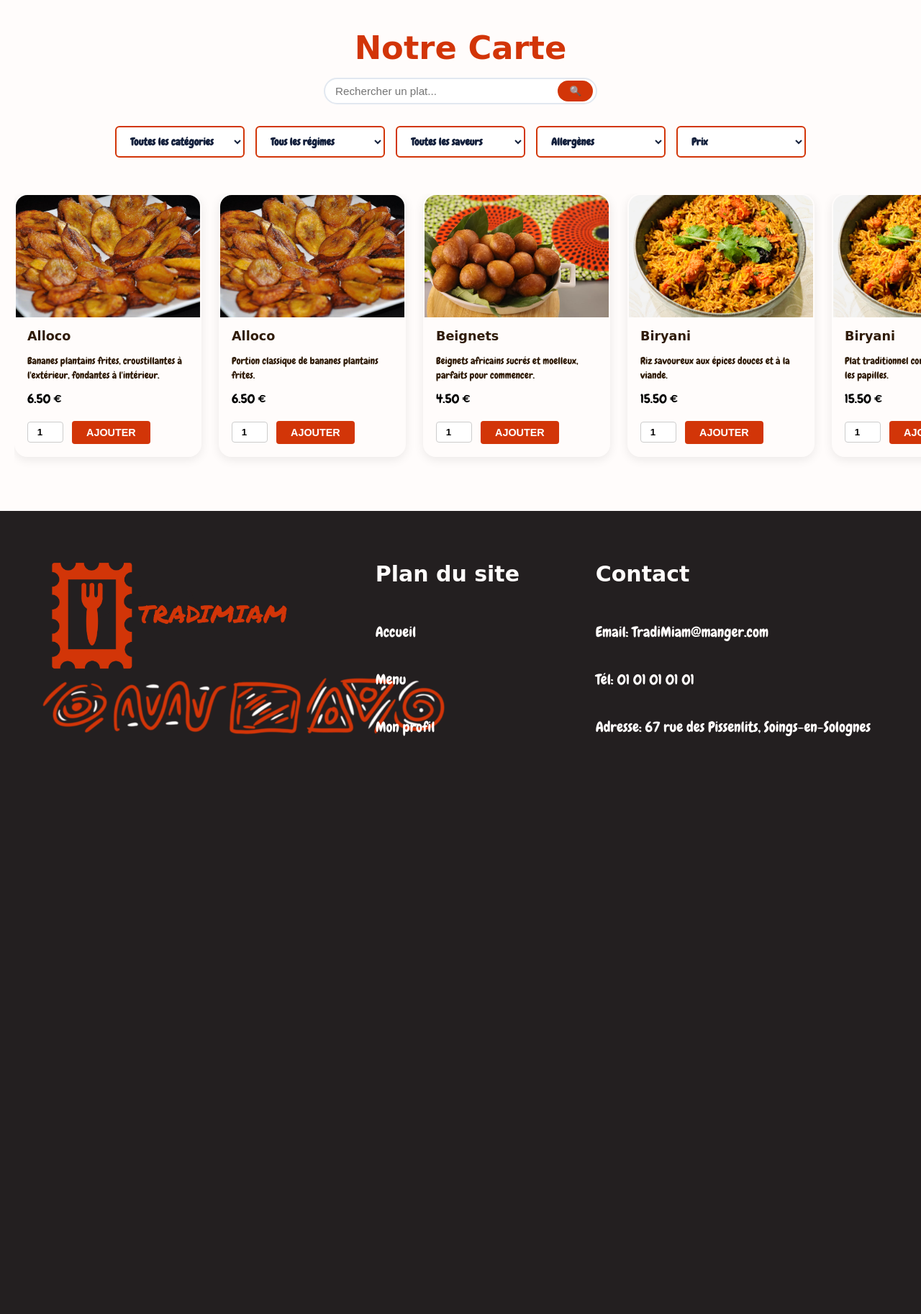
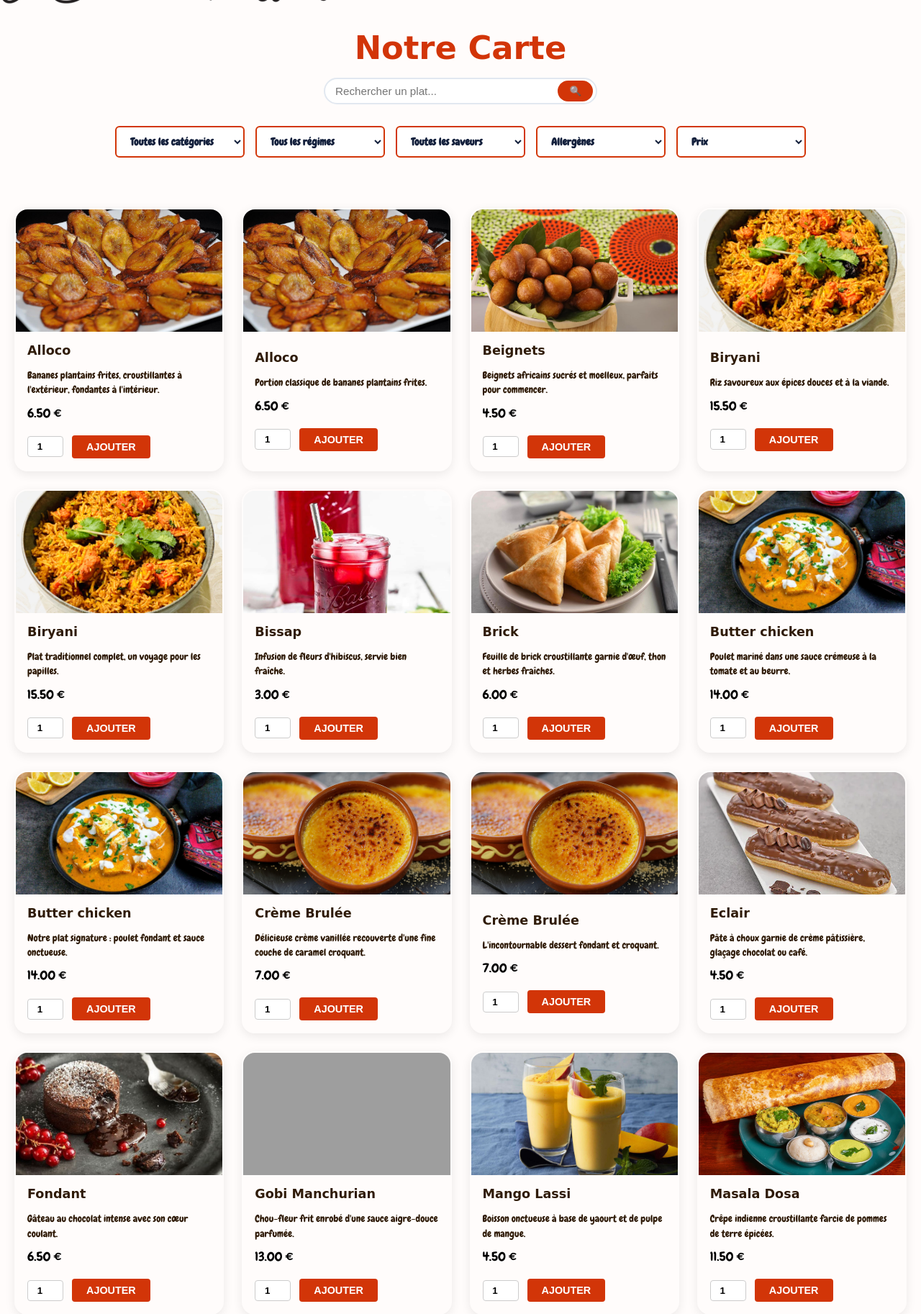
Before and after one commit to Alvivaldi/YumlandMEF1-E, a PHP site: page /carte.php in a window 1280 px wide. Shown: the part 238-2064 px from the top of the page at 72% size. Before the commit the page ends 1261 px from the top, so only its background shows below. Run offline with PHP 8.4, Linux system fonts and the light colour scheme; some web fonts are replaced; grey boxes are pictures that could not be loaded.

Commit message:
modif carte

```diff
--- a/css/carte.css
+++ b/css/carte.css
@@ -115,29 +115,27 @@ h1, h2, h3 {
 
 
 .grille-plats-dynamique {
-    display: flex;
-    flex-direction: row;
 
-    align-items: stretch;
+    display: grid;
 
-    gap: 24px;
+    grid-template-columns:
+        repeat(auto-fit, minmax(260px, 1fr));
 
-    overflow-x: auto;
+    gap: 25px;
 
-    overflow-y: hidden;
+    width: 100%;
 
-    scroll-behavior: smooth;
+    max-width: 1400px;
 
-    width: max-content;
+    margin: auto;
 
-    padding-bottom: 15px;
+    padding: 20px 0;
 }
 
 /* LA BOX HORIZONTALE UNIQUE IDENTIQUE À VOTRE DESIGN INITIAL */
 .grille-plats-dynamique .box1 {
 
-    width: 260px;
-    min-width: 260px;
+    height: 100%;
 
     background: linear-gradient(
         180deg,
@@ -152,7 +150,7 @@ h1, h2, h3 {
 
     box-shadow: 0 4px 14px rgba(0,0,0,0.08);
 
-    display: flex;
+    display: grid;
     flex-direction: column;
 
     transition: all 0.25s ease;
@@ -256,6 +254,49 @@ h1, h2, h3 {
     transform: translateY(-5px);
 }
 
+/* message quand il n'y rien */
+.message-vide {
+
+    grid-column: 1 / -1;
+
+    text-align: center;
+
+    padding: 40px;
+
+    background: white;
+
+    border-radius: 15px;
+
+    font-size: 1.2rem;
+
+    color: #d9480f;
+
+    font-weight: bold;
+}
+
+.box1.secondaire {
+
+    opacity: 0.45;
+
+    transform: scale(0.96);
+
+    filter: grayscale(20%);
+
+    transition: 0.3s ease;
+}
+
+.box1.mis-en-avant {
+
+    border: 3px solid #e45b16;
+
+    transform: scale(1.02);
+
+    box-shadow:
+        0 10px 25px rgba(228,91,22,0.25);
+
+    transition: 0.3s ease;
+}
+
 
 /* ==========================================================================
    NAVIGATION & FOOTER CONSERVÉS
```
